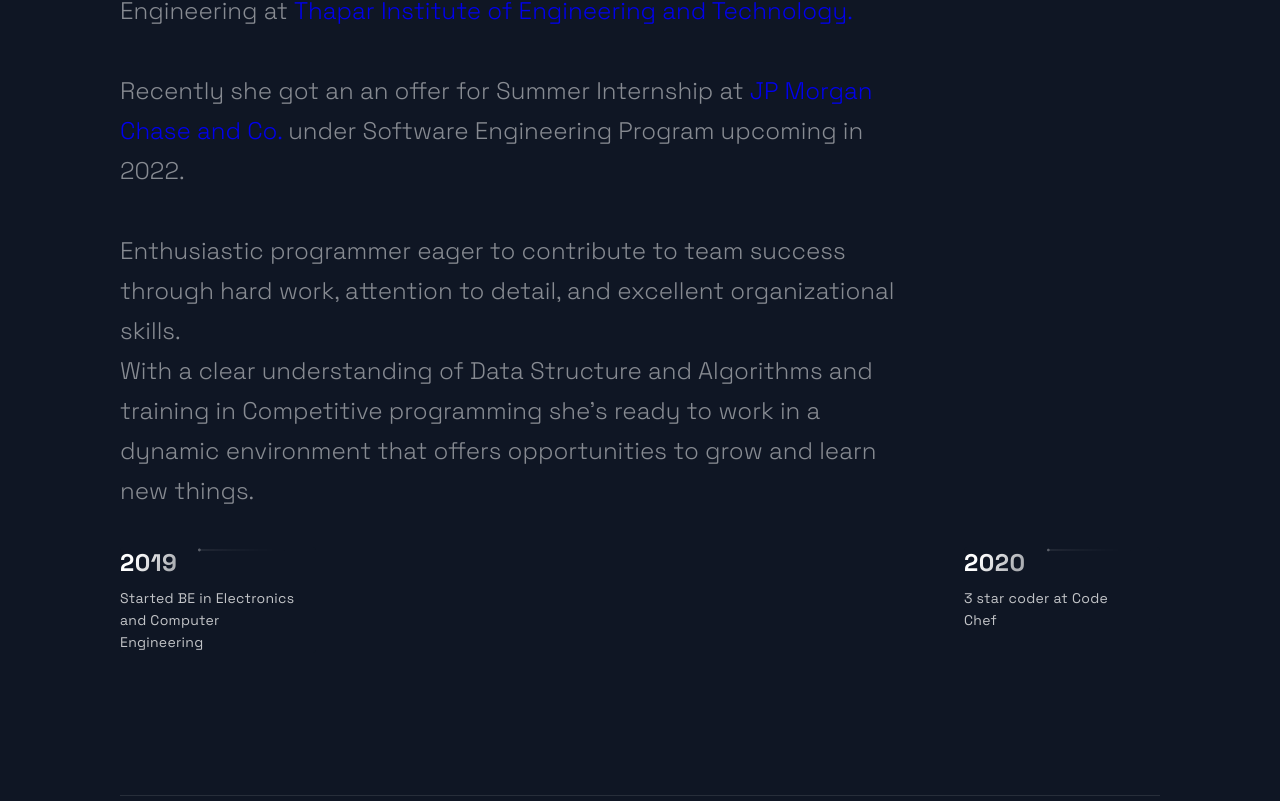
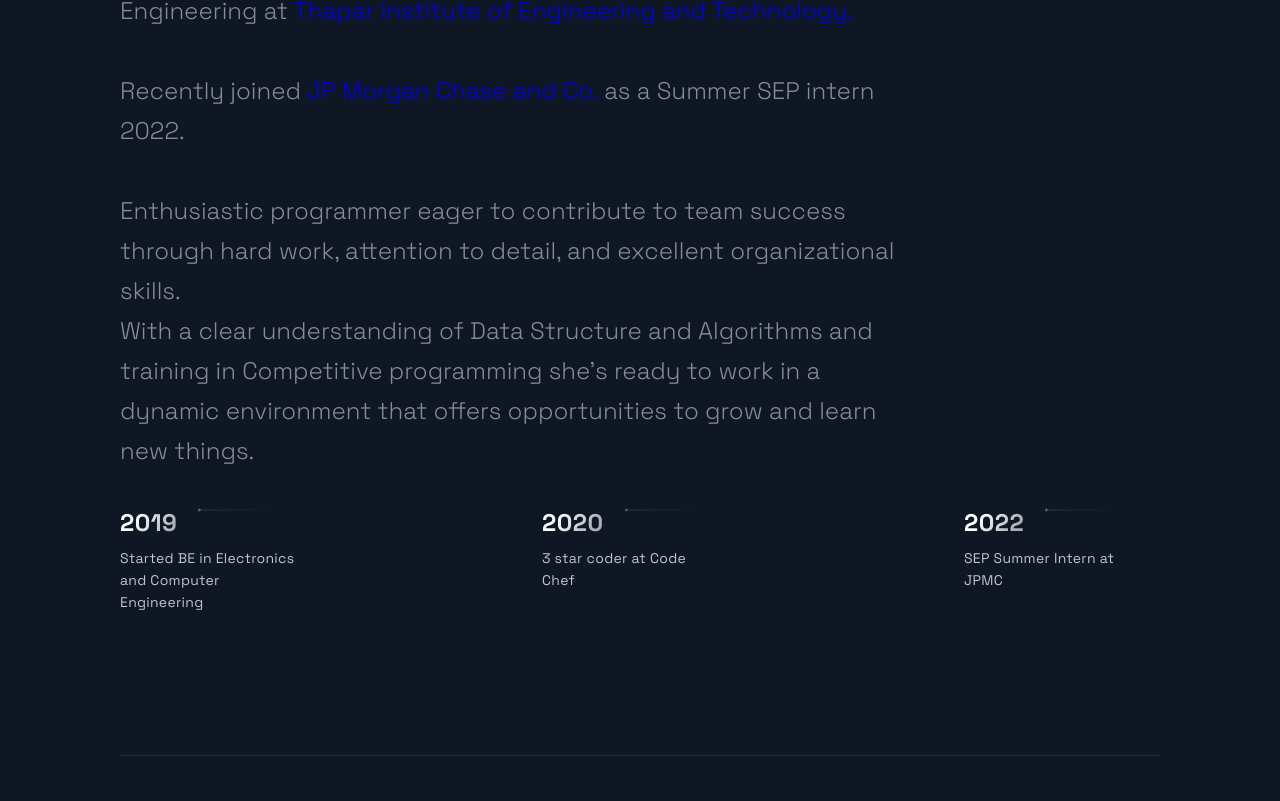
Before and after one commit to divyadhimaan/Portfolio-Website-V1, a Next.js app: page / in a window 1280 px wide. Shown: the part 2888-3689 px from the top of the page. Built offline with nearby package versions, Linux system fonts and the light colour scheme.

Commit message:
added joined JPMC summer intern

```diff
--- a/src/components/TimeLine/TimeLine.js
+++ b/src/components/TimeLine/TimeLine.js
@@ -54,10 +54,10 @@ const Timeline = () => {
           &nbsp;Thapar Institute of Engineering and Technology.
         </Link>
         <br /><br/>
-        Recently she got an an offer for Summer Internship at
+        Recently joined
         <Link href="https://www.jpmorganchase.com/" >
           &nbsp;JP Morgan Chase and Co.
-        </Link> under Software Engineering Program upcoming in 2022.
+        </Link> as a Summer SEP intern 2022.
         <br/><br/>
         Enthusiastic programmer eager to contribute to team success through hard work, attention to detail, and excellent organizational skills.
         <br/>With a clear understanding of Data Structure and Algorithms and training in Competitive programming she's ready to work in a dynamic environment that offers opportunities to grow and learn new things.
--- a/src/constants/constants.js
+++ b/src/constants/constants.js
@@ -40,7 +40,7 @@ export const projects = [
 export const TimeLineData = [
   { year: 2019, text: 'Started BE in Electronics and Computer Engineering', },
   { year: 2020, text: '3 star coder at Code Chef', },
-  // { year: 2021, text: 'Learn', },
+  { year: 2022, text: 'SEP Summer Intern at JPMC', },
   // { year: 2020, text: 'Shared my projects with the world', },
   // { year: 2023, text: '', },
 ];
```
